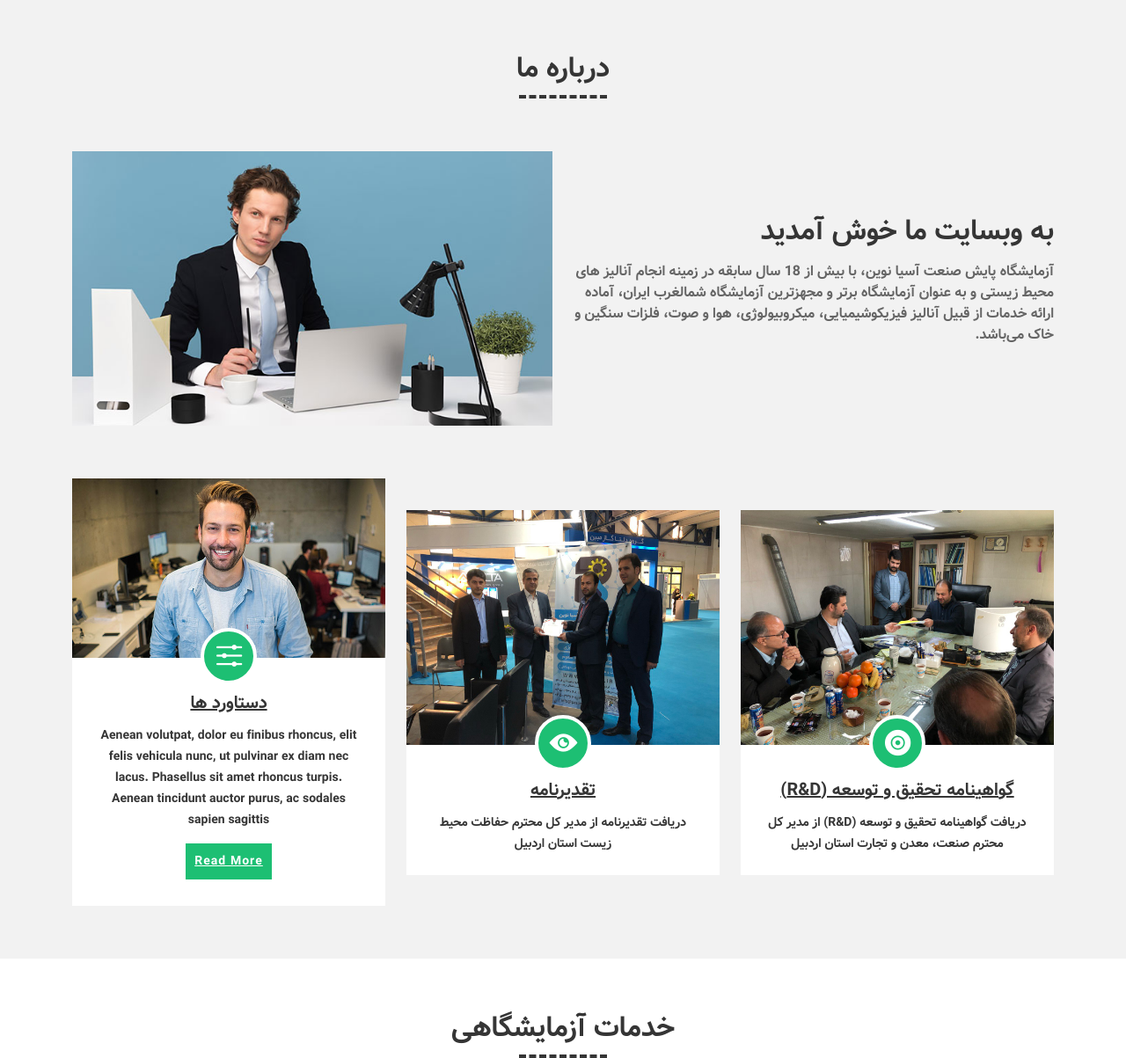
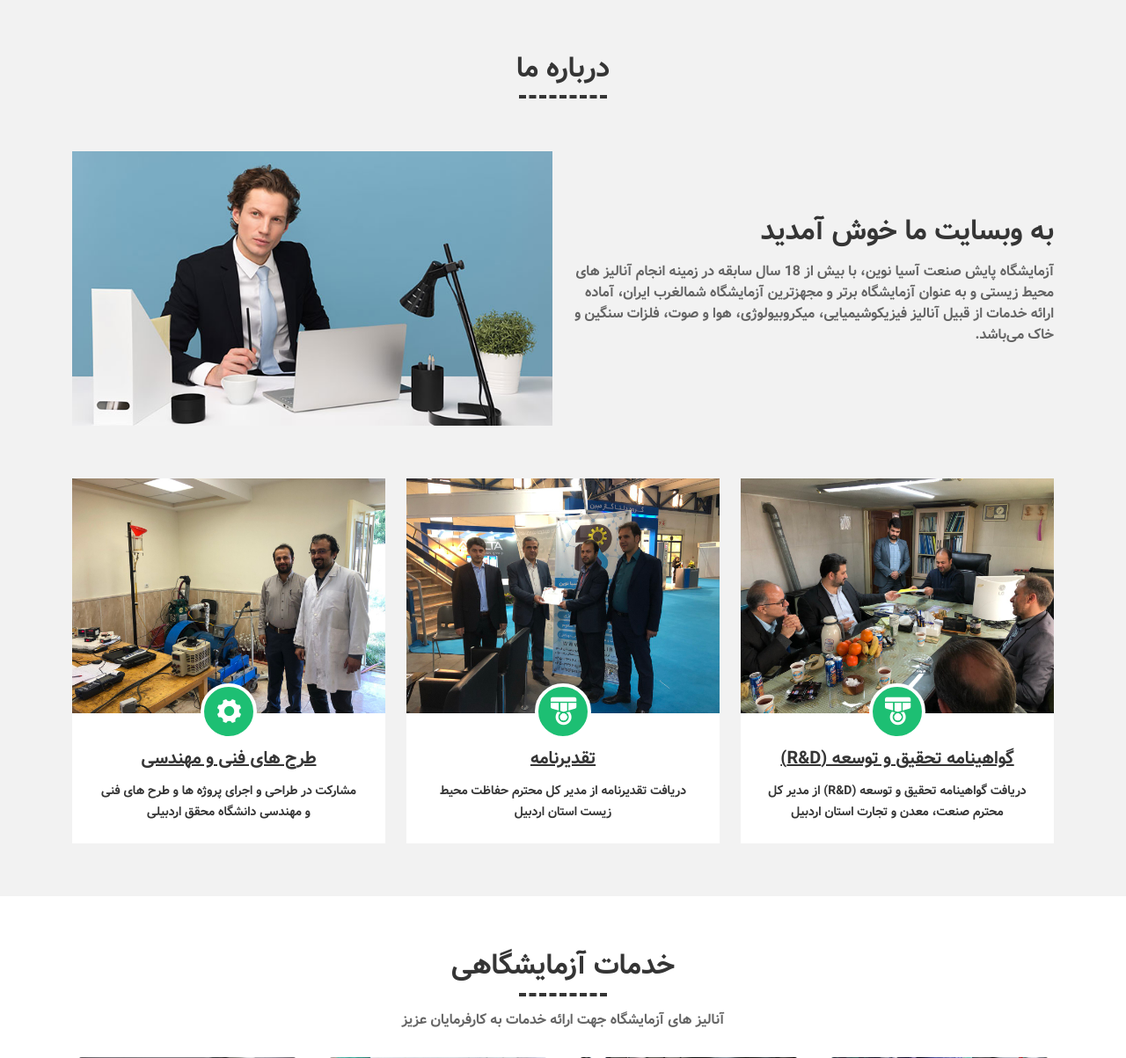
Before and after one commit to DepressedTuring/Pasaan, a Django app: page / in a window 1280 px wide. Shown: the part 801-2004 px from the top of the page at 88% size. Run offline with Django 5.2, Linux system fonts and the light colour scheme; some libraries are stand-ins or nearby versions.

Commit message:
achievments section updated

```diff
--- a/templates/pages/index.html
+++ b/templates/pages/index.html
@@ -85,7 +85,7 @@
                         <div class="about-col">
                             <div class="img">
                                 <img src="{% static 'img/tr-1.jpg' %}" alt="" class="img-fluid">
-                                <div class="icon"><i class="ion-ios-disc"></i></div>
+                                <div class="icon"><i class="ion-ios-medal"></i></div>
                             </div>
                             <h2 class="title"><a href="#">گواهینامه تحقیق و توسعه (R&D)</a></h2>
                             <p>
@@ -101,7 +101,7 @@
                         <div class="about-col">
                             <div class="img">
                                 <img src="{% static 'img/tr-2.jpg' %}" alt="" class="img-fluid">
-                                <div class="icon"><i class="ion-ios-eye"></i></div>
+                                <div class="icon"><i class="ion-ios-medal"></i></div>
                             </div>
                             <h2 class="title"><a href="#">تقدیرنامه</a></h2>
                             <p>
@@ -116,15 +116,15 @@
                     <div class="col-md-4">
                         <div class="about-col">
                             <div class="img">
-                                <img src="{% static 'img/about-objective.jpg' %}" alt="" class="img-fluid">
-                                <div class="icon"><i class="ion-ios-options"></i></div>
+                                <img src="{% static 'img/tr-3.jpg' %}" alt="" class="img-fluid">
+                                <div class="icon"><i class="ion-ios-settings"></i></div>
                             </div>
-                            <h2 class="title"><a href="#">دستاورد ها</a></h2>
+                            <h2 class="title"><a href="#">طرح های فنی و مهندسی</a></h2>
                             <p>
-                                Aenean volutpat, dolor eu finibus rhoncus, elit felis vehicula nunc, ut pulvinar ex diam nec lacus. Phasellus sit amet rhoncus turpis. Aenean tincidunt auctor purus, ac sodales sapien sagittis
+                                مشارکت در طراحی و اجرای پروژه ها و طرح های فنی و مهندسی دانشگاه محقق اردبیلی
                             </p>
                             <div class="read-more">
-                                <a href="#">Read More</a>
+                                <p><br></p>
                             </div>
                         </div>
                     </div>
```
